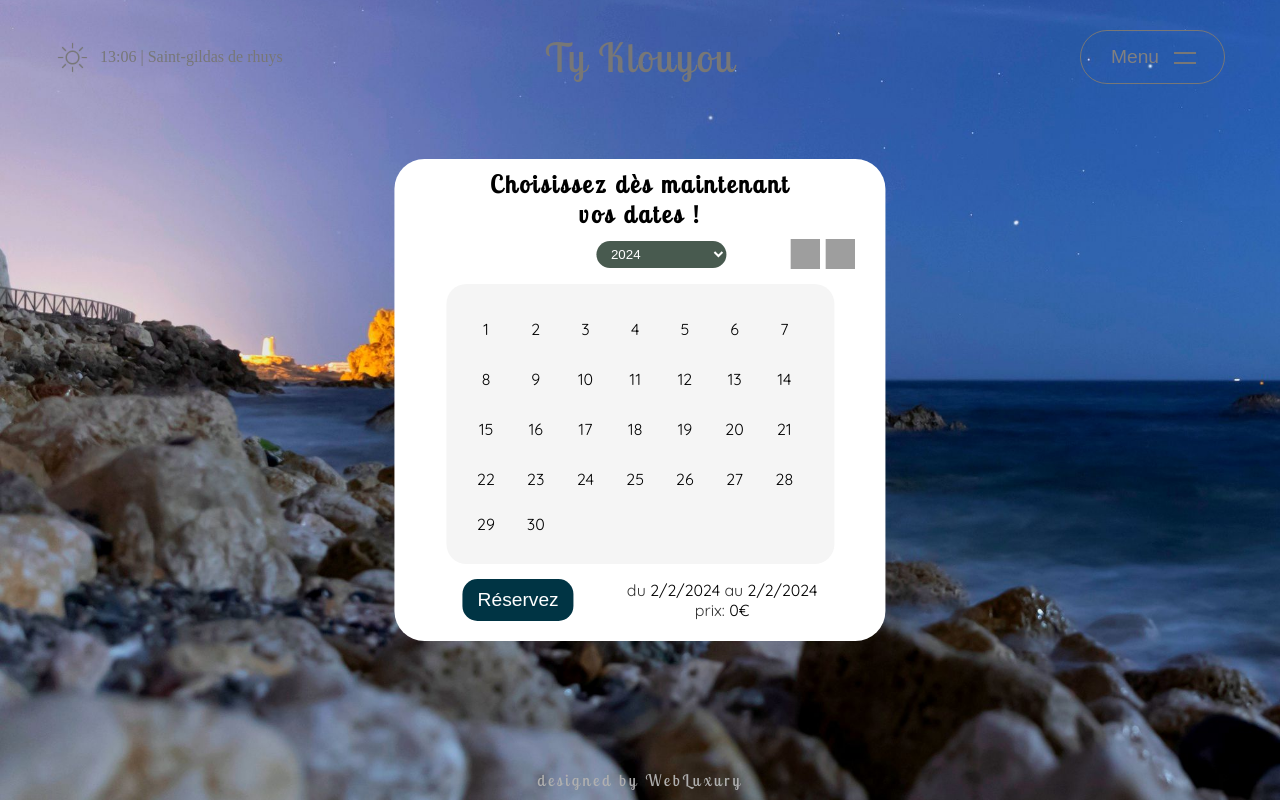
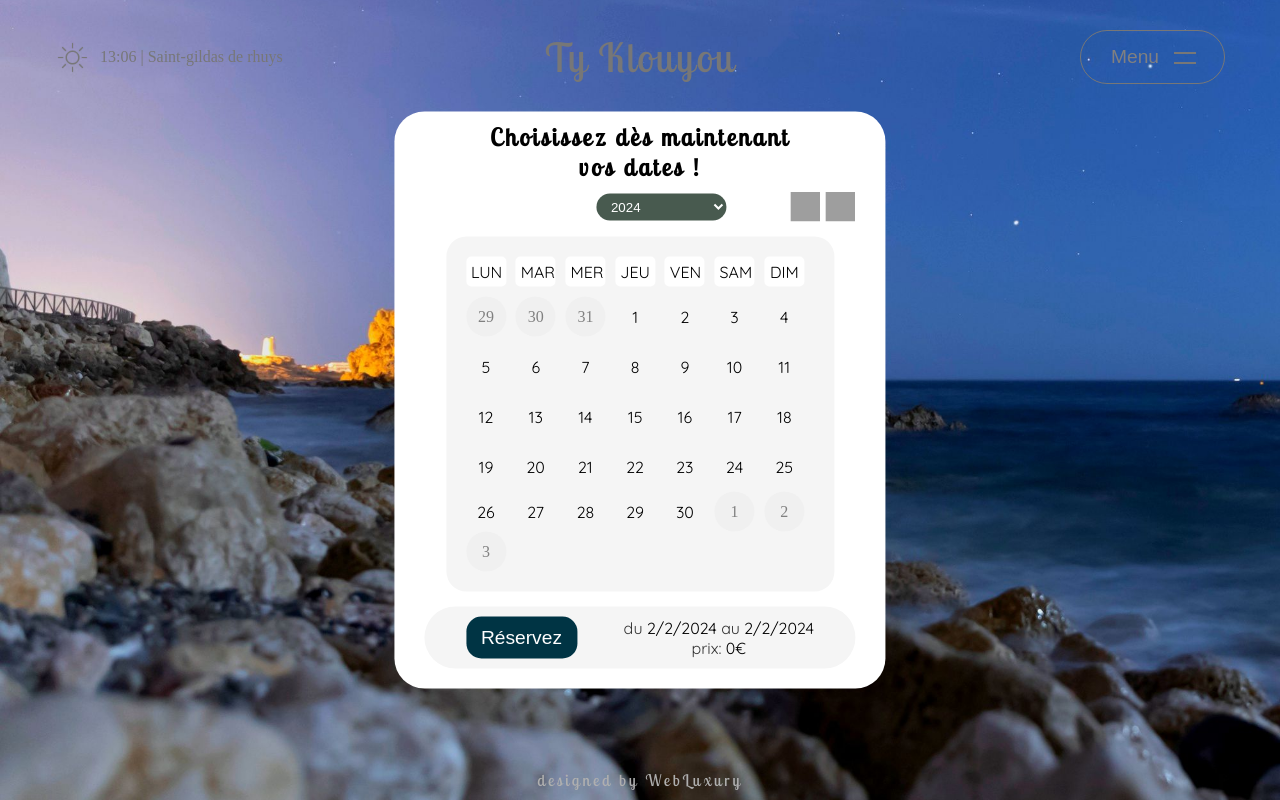
Before and after one commit to Adrien-legeleu/Ty-Klouyou-maison, a React (Create React App) app in the folder tyklouyou/: page /contact in a window 1280 px wide. Built offline with nearby package versions, Linux system fonts and the light colour scheme; grey boxes are pictures that could not be loaded.

Commit message:
ty klouyou

```diff
--- a/tyklouyou/src/components/Calendar.jsx
+++ b/tyklouyou/src/components/Calendar.jsx
@@ -261,7 +261,7 @@ const handleColorHoverEnter = (e) => {
 
   if ((dayHoverDate-firstDay)/1000/24/3600 > 18){
     let newDate= new Date(firstDay)
-    newDate.setDate(firstDay.getDate()+1)
+    newDate.setDate(firstDay.getDate()+18)
     console.log(newDate);
   }
 
@@ -328,7 +328,20 @@ const handleColorHoverLeave = () => {
           </div>
         </div>
         <div className="calendar-date">
-          {arrayDays.map((day) => (
+          <ul className="day-text">
+            <li>lun</li>
+            <li>mar</li>
+            <li>mer</li>
+            <li>jeu</li>
+            <li>ven</li>
+            <li>sam</li>
+            <li>dim</li>
+          </ul>
+          <div className="date">
+            <div className="prev-date">29</div>
+            <div className="prev-date">30</div>
+            <div className="prev-date">31</div>
+              {arrayDays.map((day) => (
             <div
               className={`day ${
                 new Date(monthYearIndex[1], monthYearIndex[0], day) < tomorrow
@@ -347,6 +360,10 @@ const handleColorHoverLeave = () => {
               {day}
             </div>
           ))}
+          <div className="next-date">1</div>
+            <div className="next-date">2</div>
+            <div className="next-date">3</div>
+          </div>
         <p className="text-infos" ref={textInfo}></p>
         </div>
         <div className="btn-reserve">
--- a/tyklouyou/src/style/components/_calendar.scss
+++ b/tyklouyou/src/style/components/_calendar.scss
@@ -75,13 +75,42 @@
         padding: 20px;
         border-radius: 20px;
         margin:15px auto;
+
+        .day-text{
             display: grid;
-        grid-template-columns: repeat(7,1fr);
-        grid-template-rows: repeat(4 , 50px);
+                grid-template-columns: repeat(7, 1fr);
+                align-items: center;
+                justify-content: center;
+                text-align: center;
+                margin-bottom: 5px;
+                li{
+                    background: #ffffff;
+                    width: 40px;
+                    text-transform: uppercase;
+                    font-family: $fontR;
+                    padding: 5px;
+                    border-radius: 5px;
+                }
+        }
+
+
+        .date{
+            display: grid;
+                grid-template-columns: repeat(7, 1fr);
+                grid-template-rows: repeat(4, 50px);
                 align-items: center;
                 justify-content: center;
 
-        .day{
+            .next-date , .prev-date{
+                color: gray;
+                height: 40px;
+                width: 40px;
+                @include AlignChild(row, center, center);
+                background: rgb(240, 240, 240);
+                border-radius: 50%;
+            }
+
+            .day {
                     @include AlignChild(row, center, center);
                     border-radius: 50%;
                     width: 40px;
@@ -89,17 +118,21 @@
                     font-family: $fontR;
                     cursor: pointer;
                     transition: 0.2s ease-out;
-            &:hover{
+
+                    &:hover {
                         background: #1413428a;
                         color: white
                     }
                 }
-        .disabled{
+
+                .disabled {
                     background: rgb(172, 172, 172);
                     cursor: not-allowed;
-            &:hover{
+
+                    &:hover {
                         background: rgb(172, 172, 172);
                         color: black
+                    }
                 }
         }
         .text-infos{
@@ -118,6 +151,9 @@
     .btn-reserve{
         @include AlignChild(row,center,space-evenly);
         gap: 15px;
+        background: whitesmoke;
+        padding: 10px;
+        border-radius: 50px;
         .text-reserve{
             text-align: center;
             font-family: $fontR;
```
Lines whose indentation alone changed are shown as unchanged.
